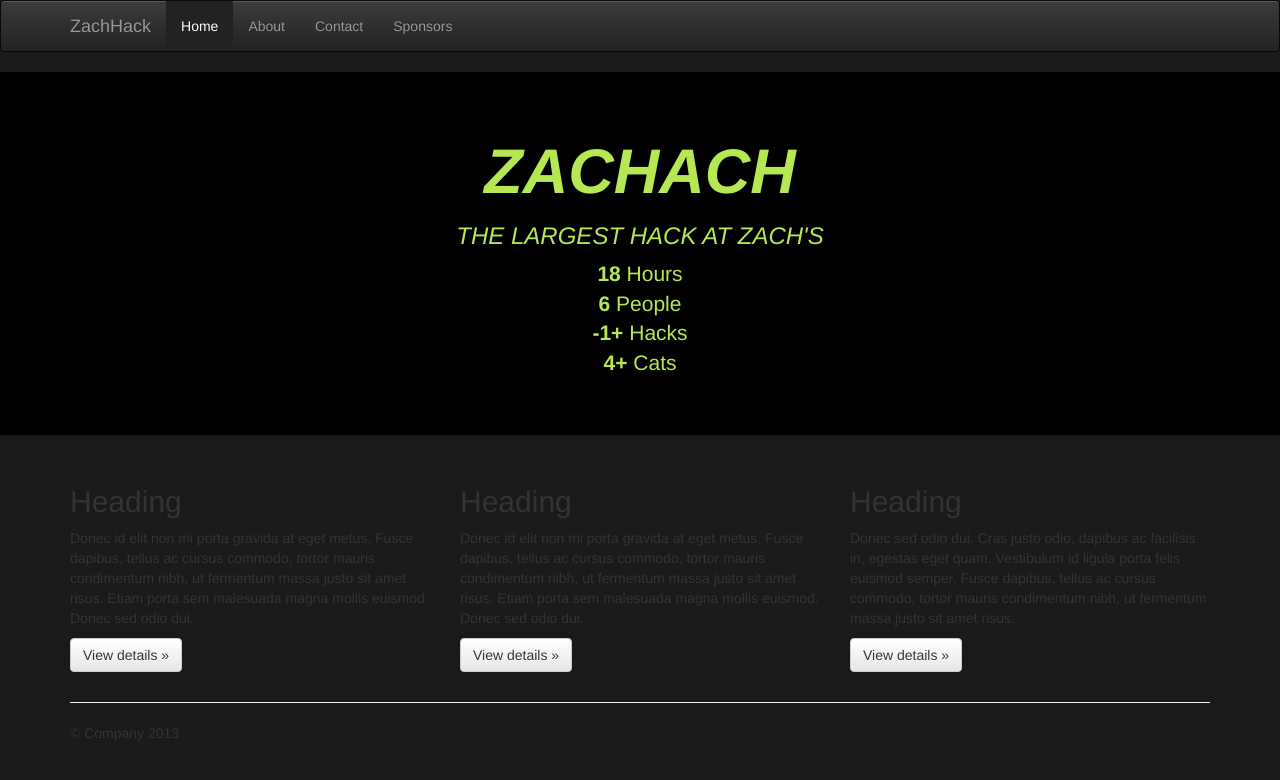
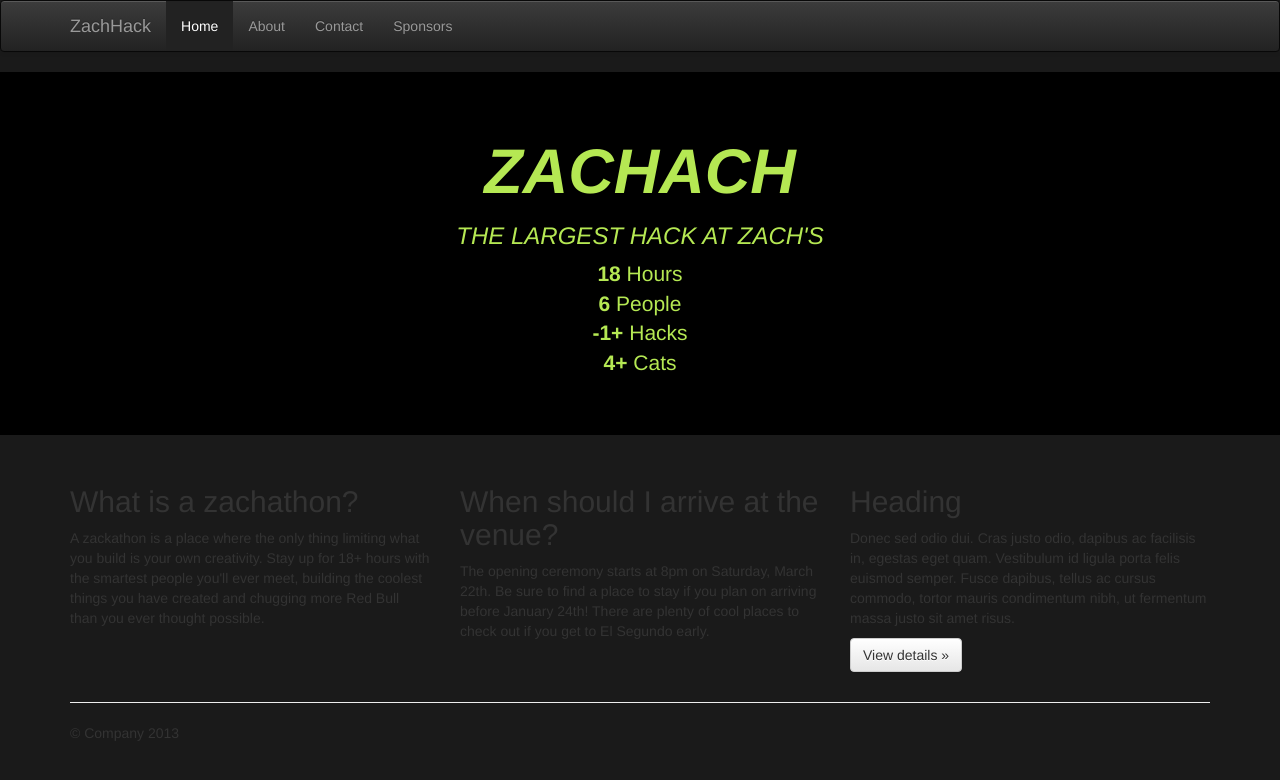
Before and after one commit to MaxWofford/Zach-Hack, a plain HTML site: page index.html in a window 1280 px wide. Drawn offline with nearby package versions, Linux system fonts and the light colour scheme.

Commit message:
Changed some descriptions

```diff
--- a/index.html
+++ b/index.html
@@ -64,14 +64,12 @@
       <!-- Example row of columns -->
       <div class="row">
         <div class="col-lg-4">
-          <h2>Heading</h2>
-          <p>Donec id elit non mi porta gravida at eget metus. Fusce dapibus, tellus ac cursus commodo, tortor mauris condimentum nibh, ut fermentum massa justo sit amet risus. Etiam porta sem malesuada magna mollis euismod. Donec sed odio dui. </p>
-          <p><a class="btn btn-default" href="#">View details &raquo;</a></p>
+          <h2>What is a zachathon?</h2>
+          <p>A zackathon is a place where the only thing limiting what you build is your own creativity. Stay up for 18+ hours with the smartest people you'll ever meet, building the coolest things you have created and chugging more Red Bull than you ever thought possible.</p>
         </div>
         <div class="col-lg-4">
-          <h2>Heading</h2>
-          <p>Donec id elit non mi porta gravida at eget metus. Fusce dapibus, tellus ac cursus commodo, tortor mauris condimentum nibh, ut fermentum massa justo sit amet risus. Etiam porta sem malesuada magna mollis euismod. Donec sed odio dui. </p>
-          <p><a class="btn btn-default" href="#">View details &raquo;</a></p>
+          <h2>When should I arrive at the venue?</h2>
+          <p>The opening ceremony starts at 8pm on Saturday, March 22th. <span>Be sure to find a place to stay if you plan on arriving before January 24th!</span> There are plenty of cool places to check out if you get to El Segundo early.</p>
        </div>
         <div class="col-lg-4">
           <h2>Heading</h2>
```
Also changed, not shown: img/the_zachening.jpg (added).
